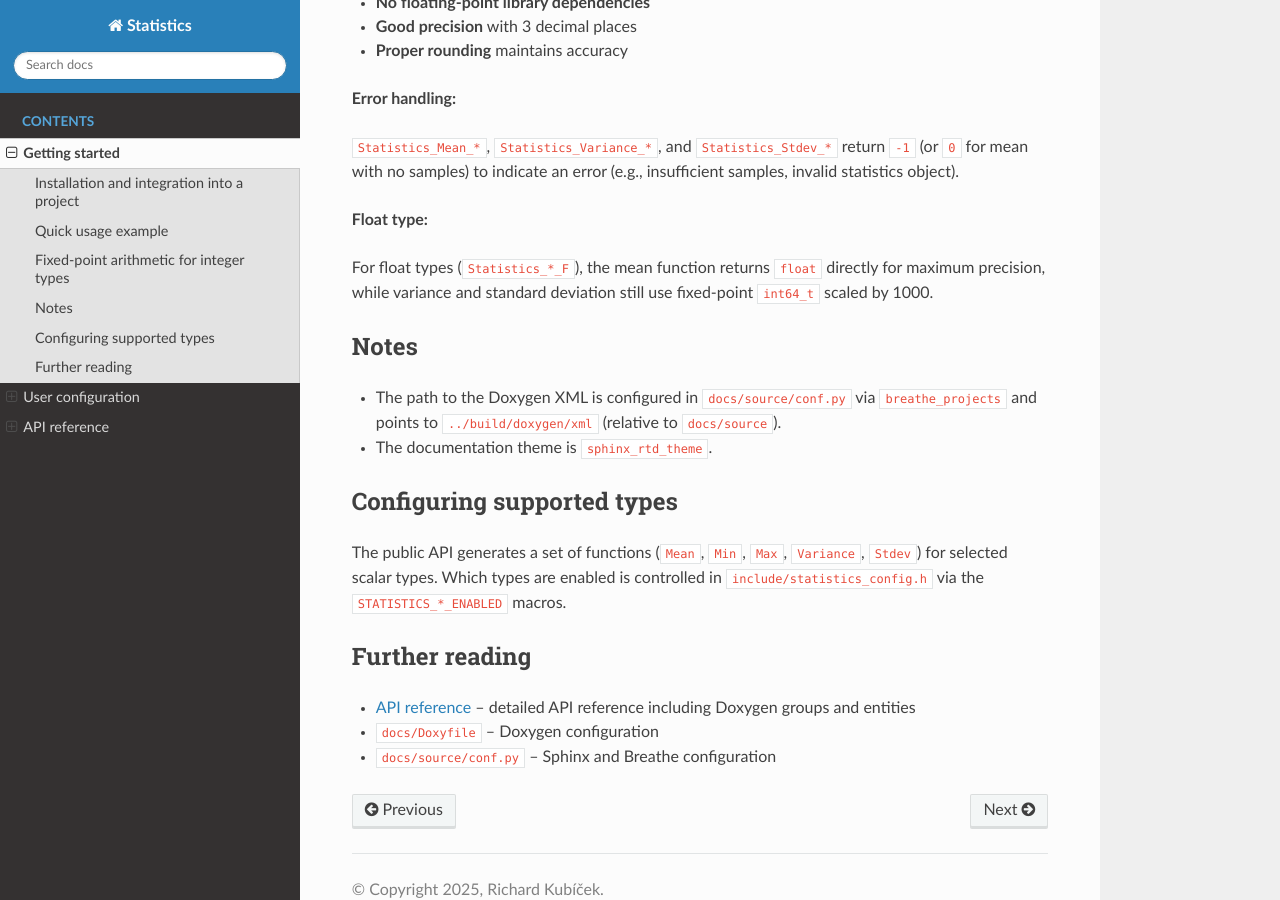
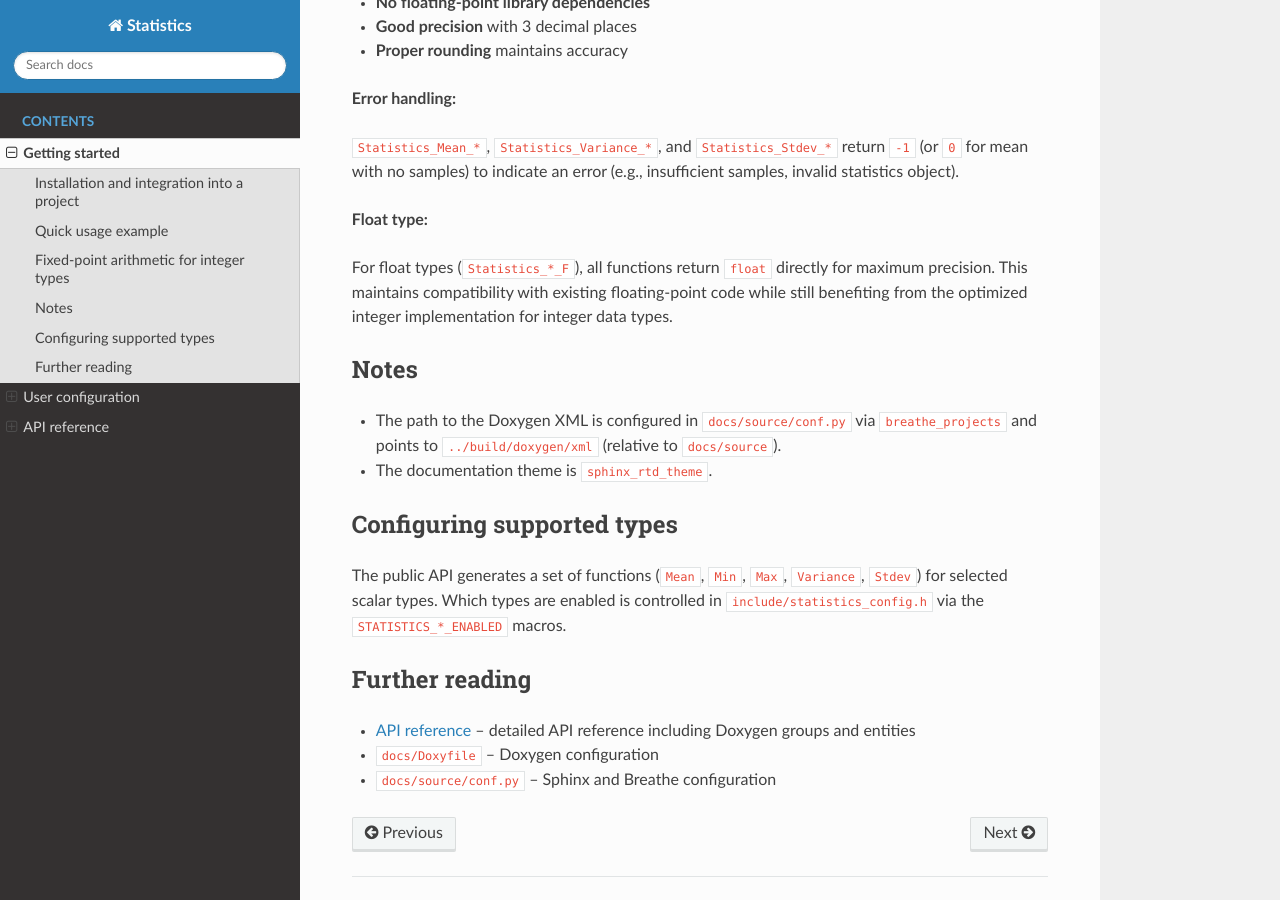
Before and after one commit to rici4kubicek/statistics, a Sphinx documentation site: the page built from docs/source/getting_started.rst, in a window 1280 px wide and 900 px high, scrolled down 2464 px. Built offline with Sphinx 7.4.7 and the Read the Docs theme 3.1.0, drawn with Linux system fonts in a browser that asks for light colours.

Commit message:
docs: update float and integer type behavior in documentation
- Clarified behavior for float types to use native float operations for all functions.
- Updated README and Getting Started docs to reflect fixed-point arithmetic for integer types and native float support.

```diff
--- a/docs/source/getting_started.rst
+++ b/docs/source/getting_started.rst
@@ -136,9 +136,10 @@ return ``-1`` (or ``0`` for mean with no samples) to indicate an error
 
 **Float type:**
 
-For float types (``Statistics_*_F``), the mean function returns ``float``
-directly for maximum precision, while variance and standard deviation still
-use fixed-point ``int64_t`` scaled by 1000.
+For float types (``Statistics_*_F``), all functions return ``float`` directly
+for maximum precision. This maintains compatibility with existing floating-point
+code while still benefiting from the optimized integer implementation for
+integer data types.
 
 Notes
 -----
```
Also changed, not shown: README.md (+3 -2 lines).
